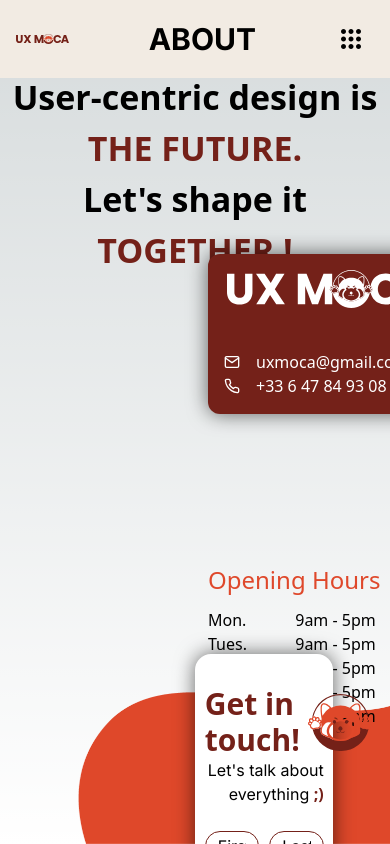
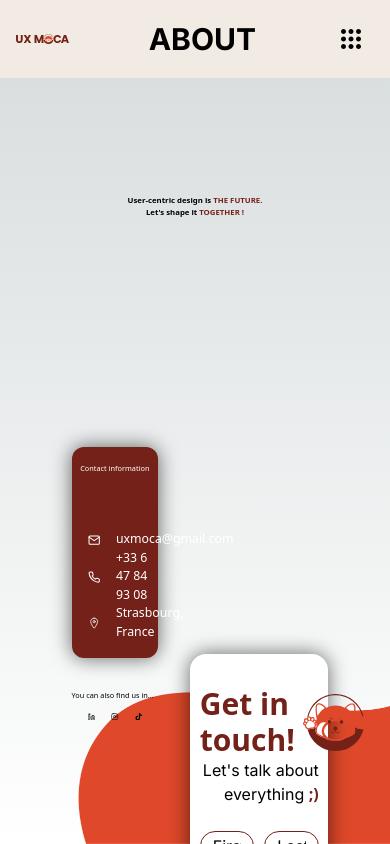
Before and after one commit to Eragon67360/moca-portfolio, a Next.js app: page /contact in a window 390 px wide. Built offline with nearby package versions, Linux system fonts and the light colour scheme.

Commit message:
Updated contact page to responsive one and adapted animations

```diff
--- a/app/contact/ContactForm.tsx
+++ b/app/contact/ContactForm.tsx
@@ -65,7 +65,7 @@
         className="z-10"
       >
         <ToastContainer/>
-        <div className="w-[35.5vw] min-h-[665px] h-[71.6vh] flex justify-evenly bg-secondary contact-shadow px-[2.5vw] py-[3.84vh] rounded-2xl">
+        <div className="w-[35.5vw] min-h-[665px] flex justify-evenly bg-secondary contact-shadow px-[2.5vw] py-[3.84vh] rounded-2xl">
           <div className="bg-secondary w-full flex flex-col space-y-[1.92vh]">
             <div className="flex flex-col">
               <div className="flex items-center space-x-2">
--- a/app/contact/page.tsx
+++ b/app/contact/page.tsx
@@ -1,9 +1,11 @@
 "use client";
 
-import React, { useEffect, useState } from "react";
+import React, { useRef, useState, useEffect } from "react";
 import ContactForm from "./ContactForm";
 import VisitCard from "@/components/VisitCard";
 import { motion, useAnimation, AnimatePresence } from "framer-motion";
+import { FiLinkedin, FiInstagram } from "react-icons/fi";
+import { FaTiktok } from "react-icons/fa";
 
 function Contact(): React.JSX.Element {
   const controlSection1 = useAnimation();
@@ -20,70 +22,44 @@
 
   return (
     <>
-      <div
-        className="bg-contact-background bg-no-repeat bg-cover bg-center bg-fixed"
-        onScroll={handleScroll}
-      >
+      <div className="bg-contact-background bg-no-repeat bg-cover bg-center bg-fixed">
         <AnimatePresence>
           <div className="flex flex-col h-[145vh] space-y-20">
             <motion.div
-              initial={{ opacity: 1 }}
-              animate={controlSection1}
+              initial={{ opacity: 0 }}
+              animate={{ opacity: 1 }}
+              transition={{ duration: 2 }}
               className="flex justify-center items-center mt-24 bg-none"
             >
-              <motion.p
-                initial={{ opacity: 1 }}
-                animate={controlSection1}
-                className="text-black font-sans text-[34px] font-bold text-center fixed z-0"
-              >
+              <p className="text-black font-sans text-[2vw] font-bold text-center absolute z-10 mt-[7.81vh]">
                 User-centric design is{" "}
                 <span className="uppercase text-falured">the future.</span>
                 <br />
                 Let&apos;s shape it{" "}
                 <span className="uppercase text-falured">together !</span>
-              </motion.p>
+              </p>
             </motion.div>
 
             <div className="flex">
-              <div className="w-1/2 flex flex-col justify-stretch space-y-16">
-                <div className="ml-52 fixed">
+              <motion.div
+                initial={{ opacity: 0 }}
+                animate={{ opacity: 1 }}
+                transition={{ duration: 2, delay: 1 }}
+                className="w-1/2 flex flex-col ml-[18.35vw] mt-[22.81vh] fixed space-y-8"
+              >
+                <div className="">
                   <VisitCard />
                 </div>
-                <div className="flex flex-col text-black font-sans ml-52 space-y-3 fixed top-[500px]">
-                  <p className=" text-2xl  text-cinnabar">Opening Hours</p>
-                  <div className="flex space-x-10">
-                    <div>
-                      <p>
-                        Mon.
-                        <br />
-                        Tues.
-                        <br />
-                        Wed.
-                        <br />
-                        Thurs.
-                        <br />
-                        Fr.
-                        <br />
-                      </p>
-                    </div>
-                    <div>
-                      <p>
-                        9am - 5pm
-                        <br />
-                        9am - 5pm
-                        <br />
-                        9am - 5pm
-                        <br />
-                        9am - 5pm
-                        <br />
-                        9am - 4pm
-                        <br />
-                      </p>
-                    </div>
+                <div className="flex flex-col text-black font-sans space-y-3 left-[18.35vw] text-[1.88vw]">
+                  <p>You can also find us in...</p>
+                  <div className="flex w-[22.2vw] justify-evenly">
+                    <FiLinkedin />
+                    <FiInstagram />
+                    <FaTiktok />
                   </div>
                 </div>
-              </div>
-              <div className="w-1/2 items-center">
+              </motion.div>
+              <div className="flex w-full mr-[15.78vw] items-end justify-end">
                 <ContactForm />
               </div>
             </div>
--- a/app/globals.css
+++ b/app/globals.css
@@ -28,7 +28,11 @@
       #f2ebe3 100%
     );
   }
+  .font-adaptive16 {
+    font-size: calc(1vw + 1vh); /* adjust as needed */
+  }
 }
+
 
 /* width */
 ::-webkit-scrollbar {
--- a/components/VisitCard.tsx
+++ b/components/VisitCard.tsx
@@ -3,30 +3,45 @@
 import logo_white from "@/public/logo_white.png";
 import { FiMail } from "react-icons/fi";
 import { FiPhone } from "react-icons/fi";
+import { IoLocationOutline } from "react-icons/io5";
 
 const VisitCard = () => {
+  const iconSize = `calc(1vw + 1vh)`;
   return (
     <>
-      <div className="h-[160px] w-[240px] rounded-xl bg-falured text-secondary flex flex-col justify-between font-sans contact-shadow">
-        <div className="pt-4 flex justify-center">
-          <Image src={logo_white} alt="logo white version" />
+      <div className="h-[25vh] w-[22.2vw] rounded-xl bg-falured text-secondary flex flex-col justify-between font-sans contact-shadow ">
+        <div className="pt-4 flex justify-center text-[1.88vw] lg:text- font-sans">
+          Contact information
         </div>
 
         <div className="flex flex-col py-4">
           <div className="flex space-x-4 pl-4">
             <div className="flex items-center">
-              <FiMail />
+              <FiMail style={{fontSize: iconSize}}/>
             </div>
-            <div className="flex items-center">
-              <a href="mailto:uxmoca@gmail.com">uxmoca@gmail.com</a>
+            <div className="flex items-center font-adaptive16 align-middle justify-center">
+              <a href="mailto:uxmoca@gmail.com" className="align-middle justify-center">uxmoca@gmail.com</a>
             </div>
           </div>
           <div className="flex space-x-4 pl-4">
             <div className="flex items-center">
-              <FiPhone />
+              <FiPhone style={{fontSize: iconSize}}/>
             </div>
+            <div className="flex items-center font-adaptive16 align-middle justify-center">
+              <a href="tel:+33647849308">+33 6 47 84 93 08</a>
+            </div>
+          </div>
+          <div className="flex space-x-4 pl-4">
             <div className="flex items-center">
-              <a href="tel:+33647849308">+33 6 47 84 93 08</a>
+              <IoLocationOutline style={{fontSize: iconSize}}/>
+            </div>
+            <div className="flex items-center font-adaptive16 align-middle justify-center">
+              <a
+                href="https://maps.app.goo.gl/66wU2miXSrtcs5mr7"
+                target="_blank"
+              >
+                Strasbourg, France
+              </a>
             </div>
           </div>
         </div>
```
